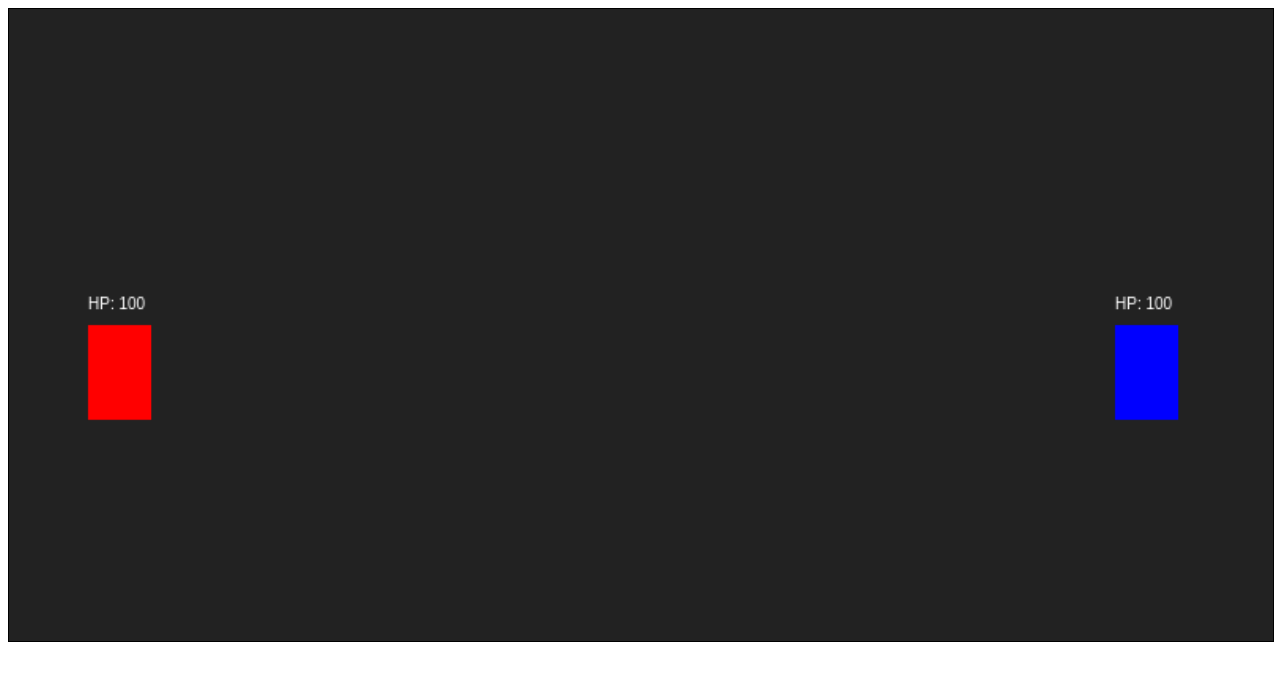
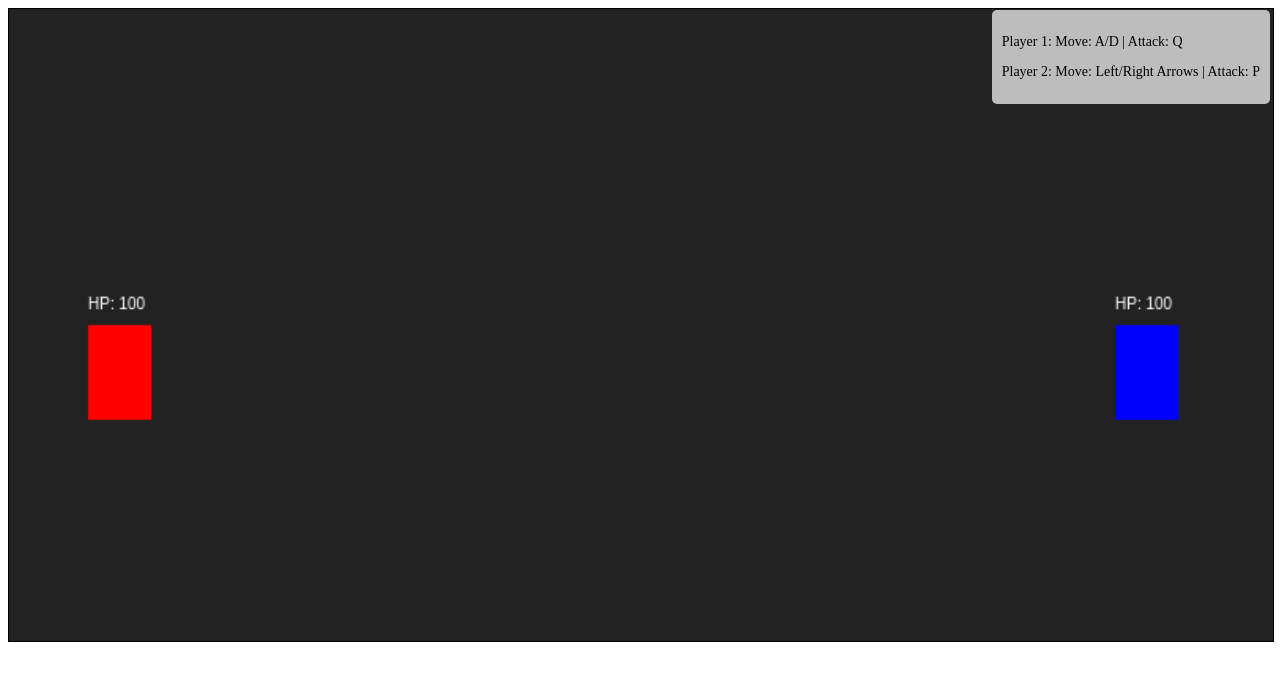
Before and after one commit to OnLee3/2d-fighting, a React (Vite) app: page / in a window 1280 px wide. Shown: the top 680 px of the page. Built offline with nearby package versions, Linux system fonts and the light colour scheme.

Commit message:
feat: add keyboard instruction

```diff
--- a/src/App.tsx
+++ b/src/App.tsx
@@ -103,6 +103,10 @@ const App: React.FC = () => {
         height={400}
         style={{ border: "1px solid black" }}
       />
+      <Instructions>
+        <p>Player 1: Move: A/D | Attack: Q</p>
+        <p>Player 2: Move: Left/Right Arrows | Attack: P</p>
+      </Instructions>
     </div>
   );
 };
@@ -114,3 +118,14 @@ const StyledCanvas = styled.canvas`
   height: 100%;
   background-color: #222;
 `;
+
+const Instructions = styled.div`
+  position: absolute;
+  top: 10px;
+  right: 10px;
+  background-color: rgba(255, 255, 255, 0.7);
+  padding: 10px;
+  border-radius: 5px;
+  font-size: 14px;
+  color: #000;
+`;
```
